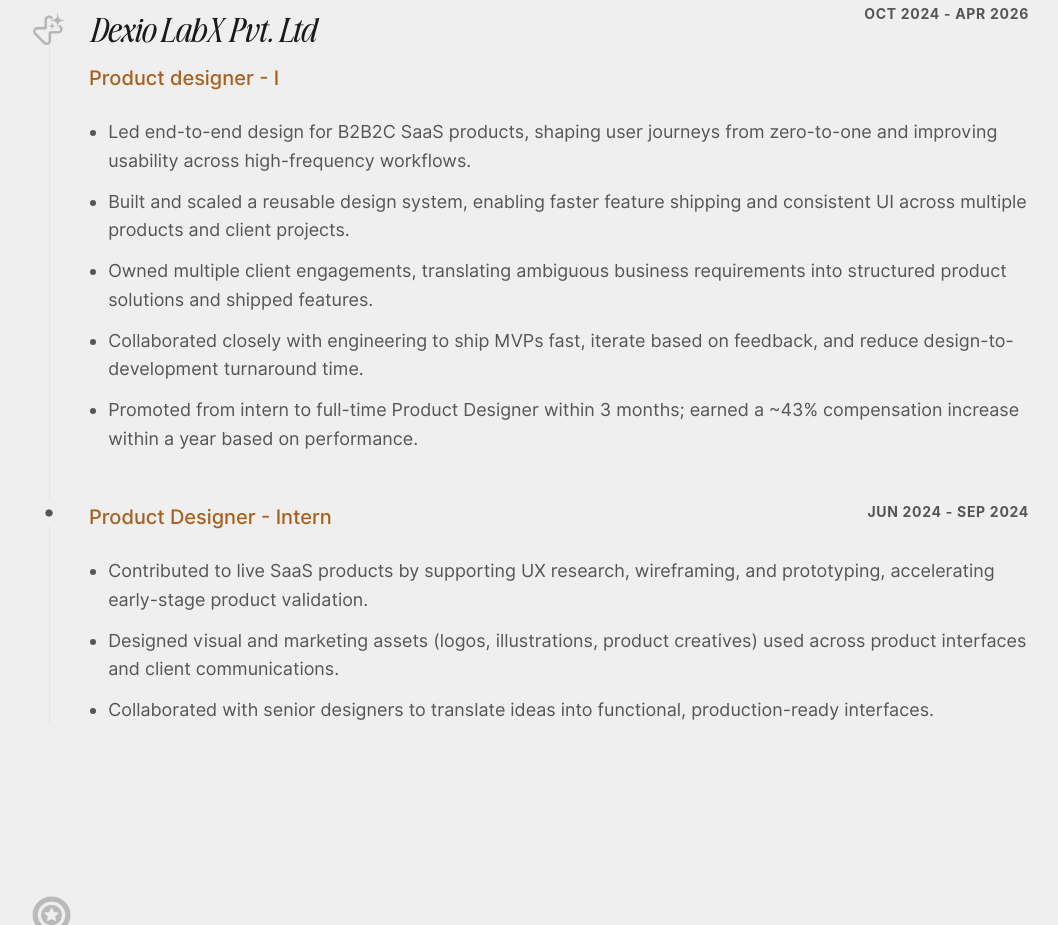
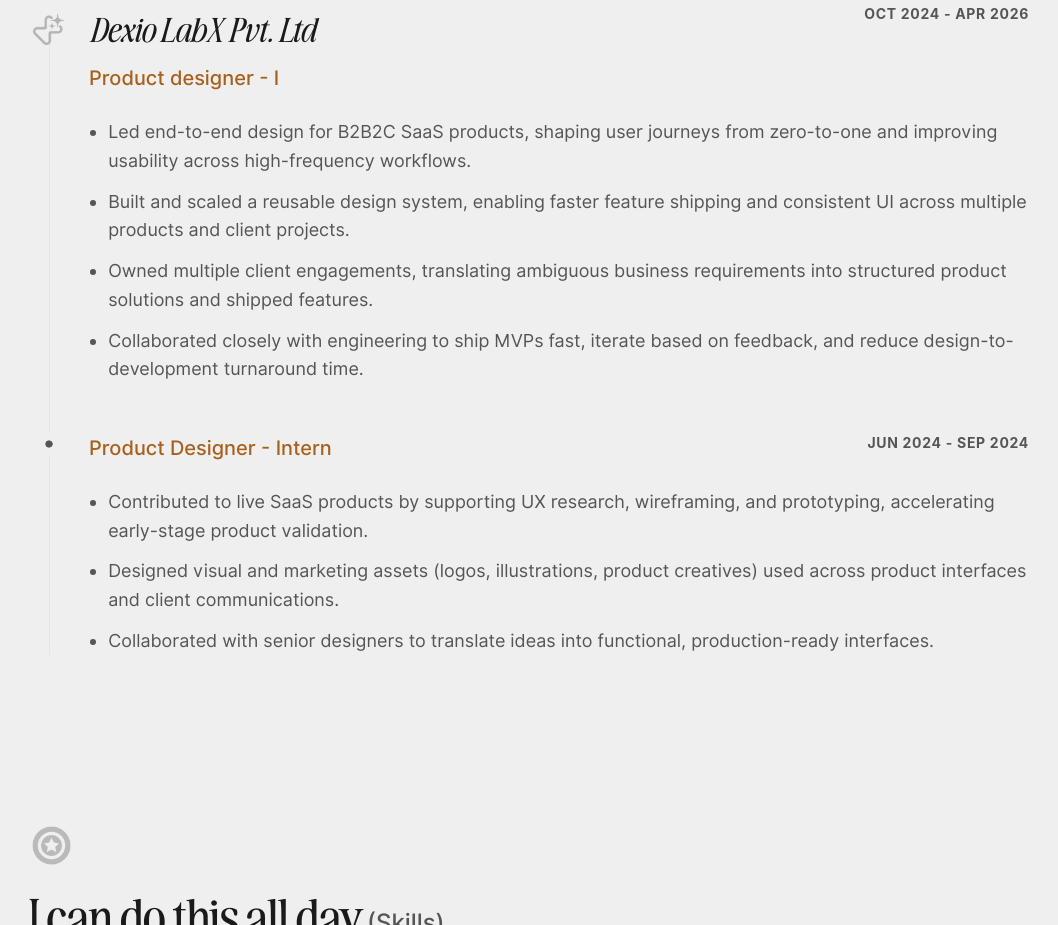
Before and after one commit to deepakdid/My-portfolio, a plain HTML site: page about.html in a window 1280 px wide. Shown: the part 1136-2061 px from the top of the page, without its empty margins (111-1169 px from the left). Drawn offline with nearby package versions, Linux system fonts and the light colour scheme; a web font is replaced by a local one.

Commit message:
Update about page experiences

```diff
--- a/about.html
+++ b/about.html
@@ -86,7 +86,6 @@
                                 <li>Built and scaled a reusable design system, enabling faster feature shipping and consistent UI across multiple products and client projects.</li>
                                 <li>Owned multiple client engagements, translating ambiguous business requirements into structured product solutions and shipped features.</li>
                                 <li>Collaborated closely with engineering to ship MVPs fast, iterate based on feedback, and reduce design-to-development turnaround time.</li>
-                                <li>Promoted from intern to full-time Product Designer within 3 months; earned a ~43% compensation increase within a year based on performance.</li>
                             </ul>
                         </div>
                     </div>
```
